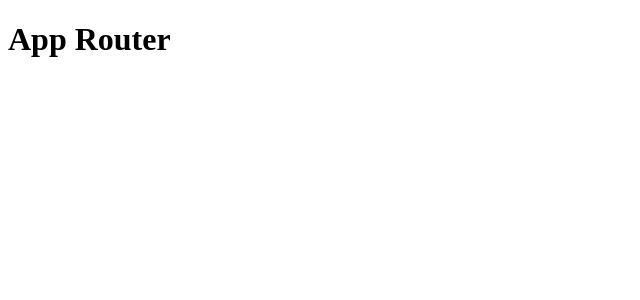
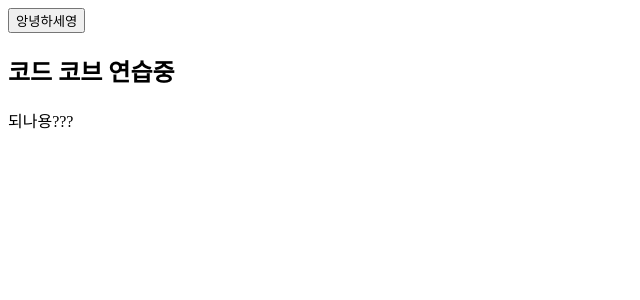
Before and after one commit to ggjiny/cicd-jest, a Next.js app: page / in a window 1280 px wide. Shown: the top 300 px of the page, without its empty margins (0-640 px from the left). Built offline with nearby package versions, Linux system fonts and the light colour scheme.

Commit message:
코드코브 테스트

```diff
--- a/app/page.tsx
+++ b/app/page.tsx
@@ -1,7 +1,13 @@
 export const metadata = {
-  title: "App Router",
+  title: 'App Router',
 };
 
 export default function Page() {
-  return <h1>App Router</h1>;
+  return (
+    <div>
+      <button>앙녕하세영</button>
+      <h2>코드 코브 연습중</h2>
+      <p> 되나용???</p>
+    </div>
+  );
 }
```
